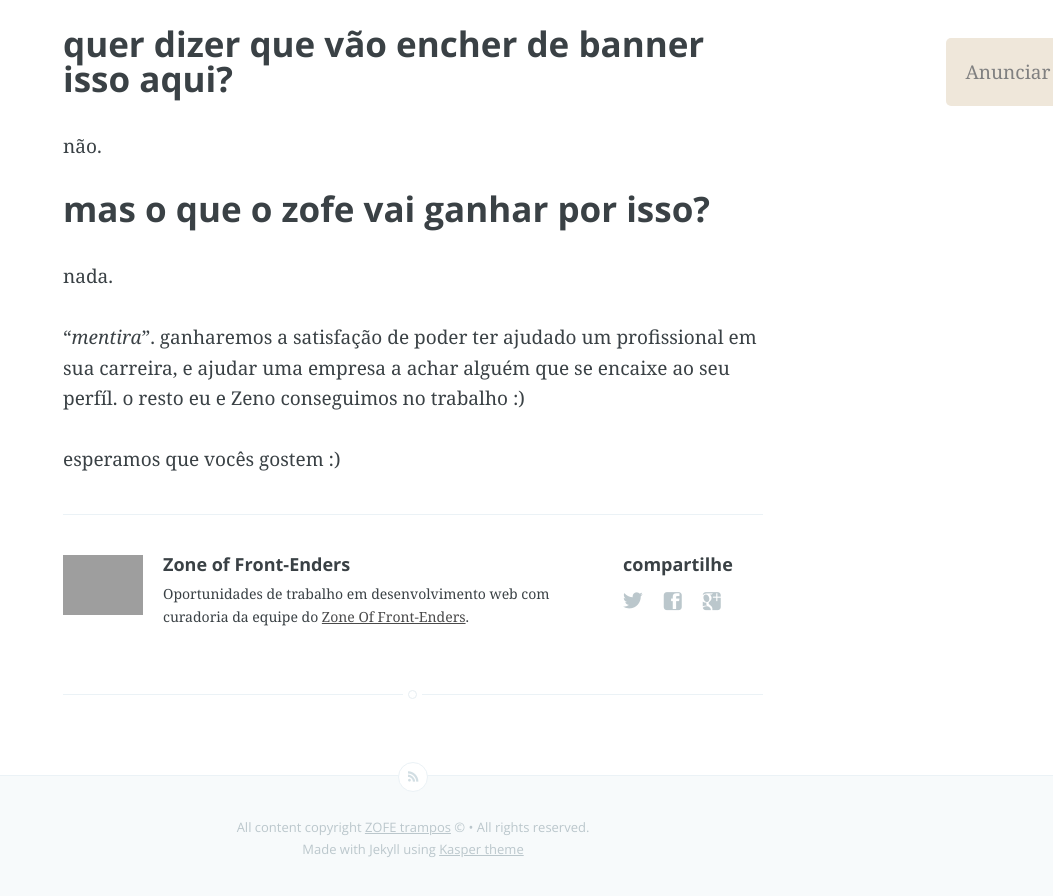
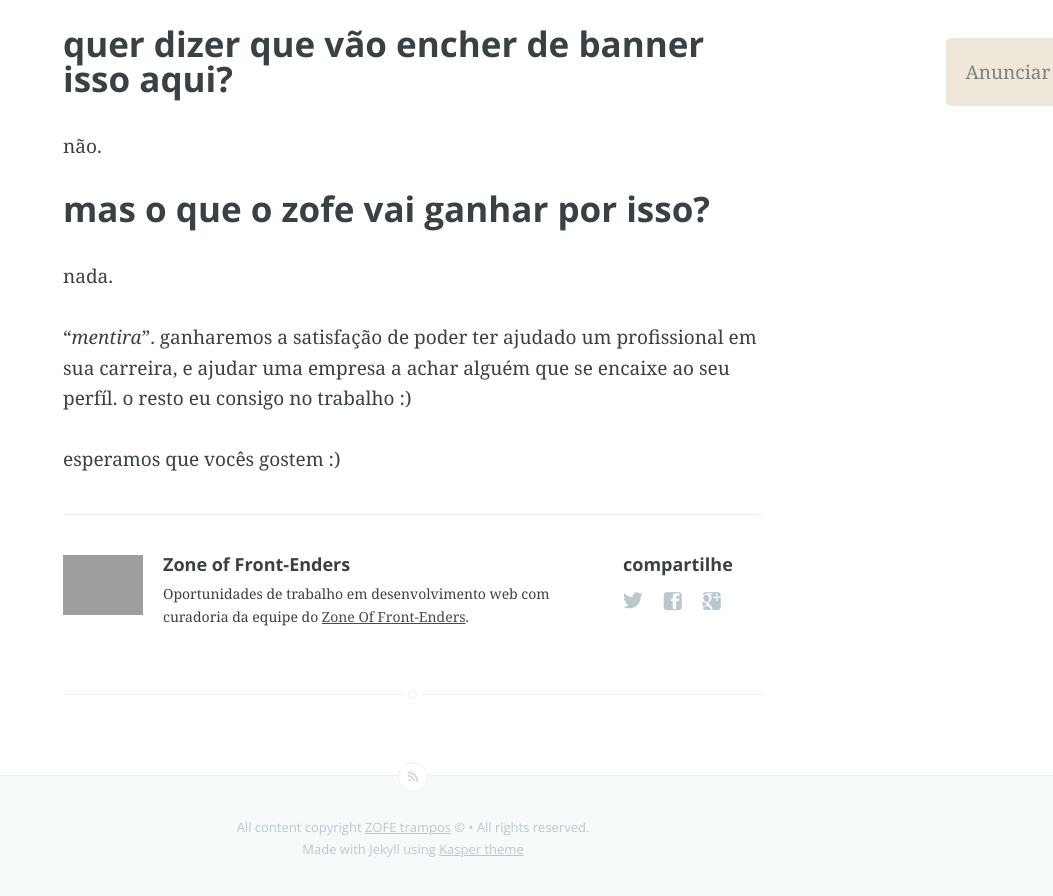
Before and after one commit to vcavalcante/trampos, a Jekyll site: the page built from _posts/2014-01-24-ZOFE-Trampos.md, in a window 1280 px wide and 900 px high, scrolled down 1706 px. Shown: the top 896 px of the window, without its empty margins (227-1280 px from the left). Built offline with Jekyll 4.4.1, drawn with Linux system fonts in a browser that asks for light colours; Markdown is read by kramdown in place of the engine named in the settings; comment, search, counter and statistics services are not loaded.

Commit message:
Update credits

```diff
--- a/_config.yml
+++ b/_config.yml
@@ -1,8 +1,8 @@
 name: ZOFE trampos
 description: curadoria em oportunidades de trabalho
-meta_description: "Vagas de trabalho em desenvolvimento web curadas por Daniel Filho e Zeno Rocha"
+meta_description: "Vagas de trabalho em desenvolvimento web curadas por Daniel Filho."
 
-markdown: redcarpet
+markdown: kramdown
 pygments: true
 logo: false
 paginate: 15
--- a/_posts/2014-01-24-ZOFE-Trampos.md
+++ b/_posts/2014-01-24-ZOFE-Trampos.md
@@ -42,7 +42,7 @@ não.
 
 nada.
 
-"*mentira*". ganharemos a satisfação de poder ter ajudado um profissional em sua carreira, e ajudar uma empresa a achar alguém que se encaixe ao seu perfíl. o resto eu e Zeno conseguimos no trabalho :)
+"*mentira*". ganharemos a satisfação de poder ter ajudado um profissional em sua carreira, e ajudar uma empresa a achar alguém que se encaixe ao seu perfíl. o resto eu consigo no trabalho :)
 
 
 esperamos que vocês gostem :)
```
